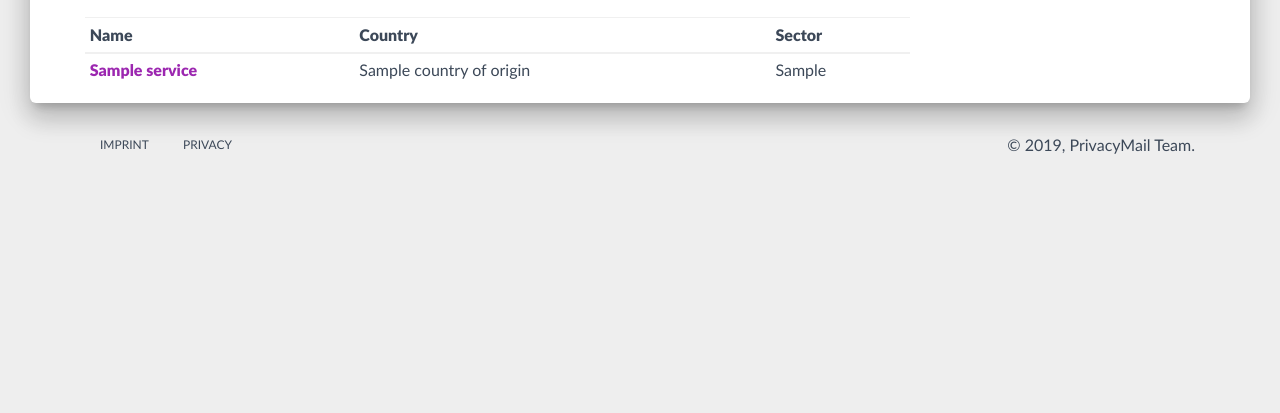
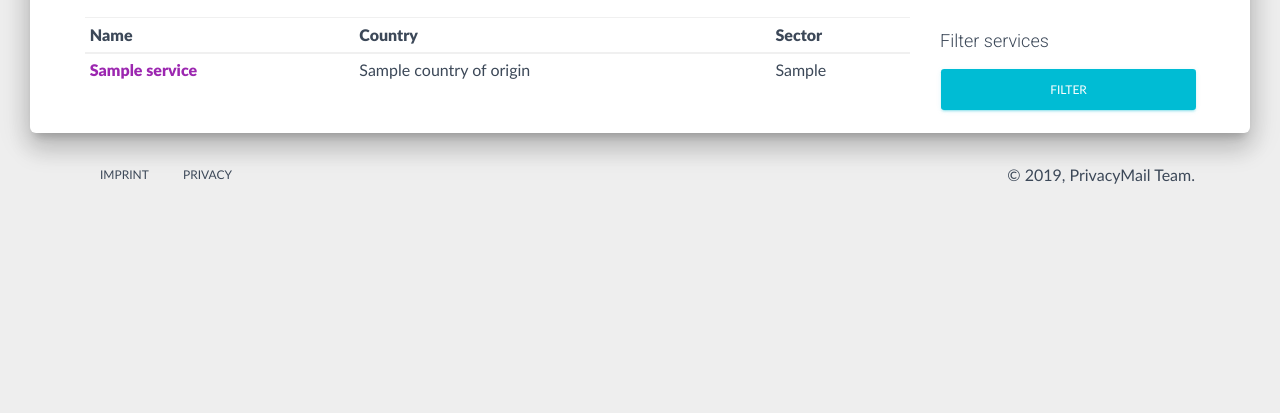
Before and after one commit to privacymail/PrivacyMail, a Django app: template privacymail/identity/templates/identity/service_list.html in a window 1280 px wide. Shown: the part 387-800 px from the top of the page. Run offline with Django 3.2, Linux system fonts and the light colour scheme; the template is opened without the code that fills it: most values are stand-ins (such as "Sample title", 1, 10 or a date in 2020); some libraries are stand-ins or nearby versions.

Commit message:
[ServiceList] Add first attempt at filtering

```diff
--- a/ansible/templates/settings.py
+++ b/ansible/templates/settings.py
@@ -54,6 +54,7 @@ INSTALLED_APPS = [
     'bootstrap_themes',
     'raven.contrib.django.raven_compat',
     'django_extensions',
+    'django_filters'
     # 'silk'
 ]
 
--- a/privacymail/identity/templates/identity/service_list.html
+++ b/privacymail/identity/templates/identity/service_list.html
@@ -60,6 +60,16 @@ Services - PrivacyMail
                         </nav>
                     {% endif %}
                 </div>
+                <!-- Filtering -->
+                <div class="col-md-3">
+                    <h4 class="text-left">{% trans 'Filter services' %}</h4>
+                    <form action="" method="GET">
+                        {{ filter.form.as_p }}
+                        <input class="text" name="page" value="{% if page_obj %}{{ page_obj.number }}{% else %}1{% endif %}" type="hidden">
+                        <button class="btn btn-info w-100" type="submit">{% trans 'Filter' %}</button>
+                    </form>
+
+                </div>
             </div>
         </div>
     </div>
--- a/privacymail/identity/views.py
+++ b/privacymail/identity/views.py
@@ -4,6 +4,7 @@ from django.shortcuts import render
 from django.views.generic import View, ListView
 from identity.util import validate_domain
 from identity.models import Identity, Service, ServiceThirdPartyEmbeds
+from identity.filters import ServiceFilter
 from mailfetcher.models import Mail, Eresource, Thirdparty
 from django.core.exceptions import ObjectDoesNotExist
 from django.core.cache import cache
@@ -233,6 +234,7 @@ class ServiceListView(ListView):
     model = Service
     context_object_name = "service_list"
     paginate_by = 25
+    filter_class = ServiceFilter
 
 
 class FaqView(View):
--- a/requirements.txt
+++ b/requirements.txt
@@ -17,4 +17,5 @@ validators==0.12.4
 django-silk==3.0.1
 django-countries==5.3.3
 django-widget-tweaks==1.4.3
+django-filter==2.1.0
 psutil==5.6.1
```
Also changed, not shown: privacymail/identity/filters.py (added, +10 -0 lines).
